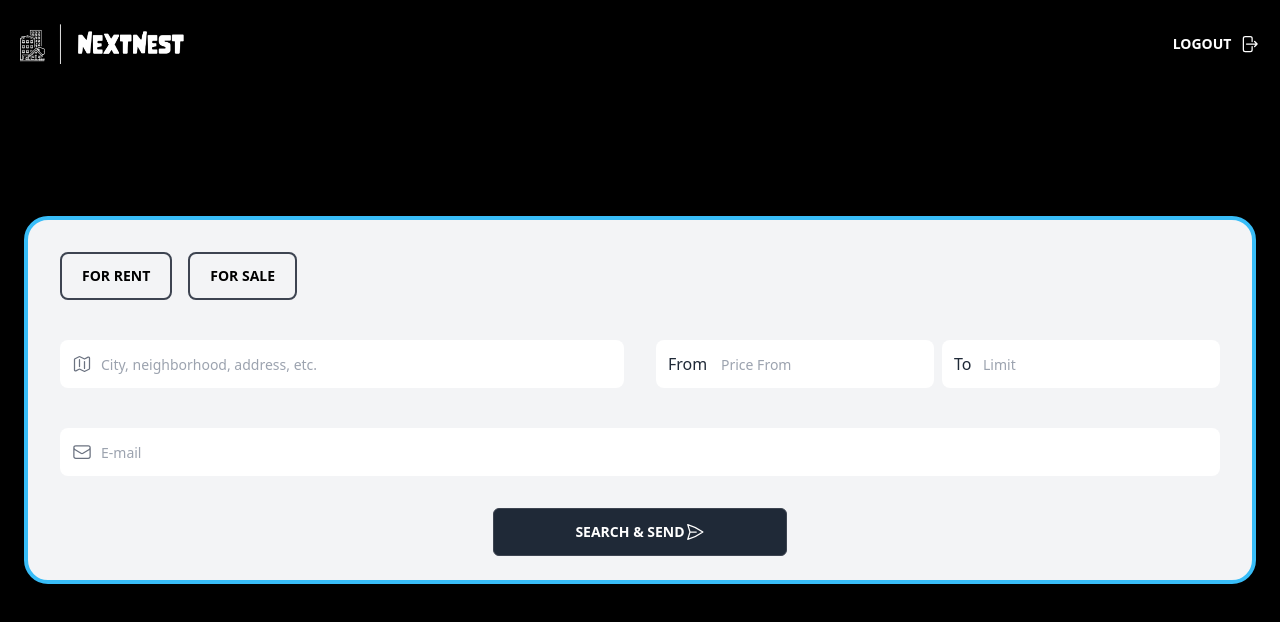
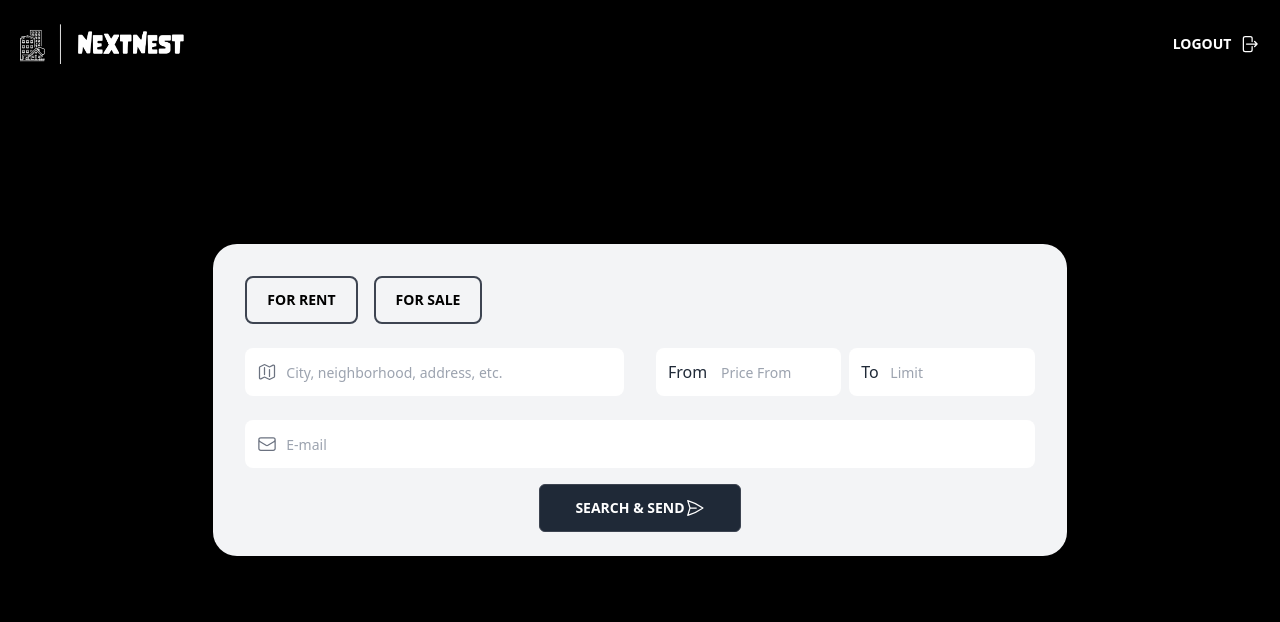
Before and after one commit to yigitaksoy/NextNest, a React (Vite) app in the folder client/: page /home in a window 1280 px wide. Shown: the top 622 px of the page. Built offline with nearby package versions, Linux system fonts and the light colour scheme; no server answers; the database is empty; sample sign-in values are in the browser's storage; a web font is replaced by a local one.

Commit message:
Adjust searchbar with and change font

```diff
--- a/client/src/components/SearchBar.jsx
+++ b/client/src/components/SearchBar.jsx
@@ -90,10 +90,10 @@ const SearchBar = () => {
   };
 
   return (
-    <div className="">
-      <div className="container mx-auto flex h-screen items-center justify-center p-2 md:p-0">
+    <div className="font-fontDegular">
+      <div className="container mx-auto flex h-screen items-center justify-center p-2 md:p-0 lg:w-2/3">
         <form onSubmit={handleSubmit}>
-          <div className="grid grid-cols-1 gap-6 rounded-3xl border-4 border-sky-400 bg-gray-100 p-6 shadow-lg">
+          <div className="grid grid-cols-1 gap-2 rounded-3xl bg-gray-100 p-6">
             <div className="flex flex-shrink-0">
               <button className="bg-transparent p-2" type="button">
                 <input
@@ -204,7 +204,7 @@ const SearchBar = () => {
             <div className="flex justify-center">
               <button className="btn w-full rounded-md border bg-gray-800 p-2 text-white lg:w-1/4">
                 Search & Send
-                <PaperAirplaneIcon className=" h-5 w-5 text-white" />
+                <PaperAirplaneIcon className="h-5 w-5 text-white" />
               </button>
             </div>
           </div>
```
